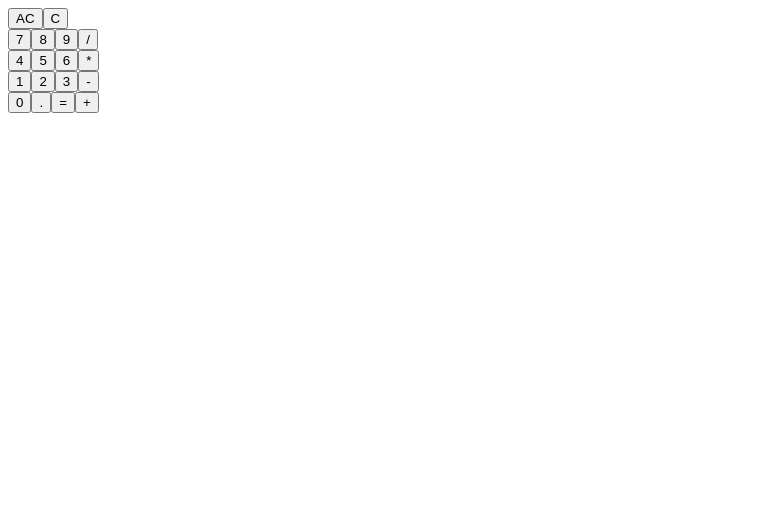
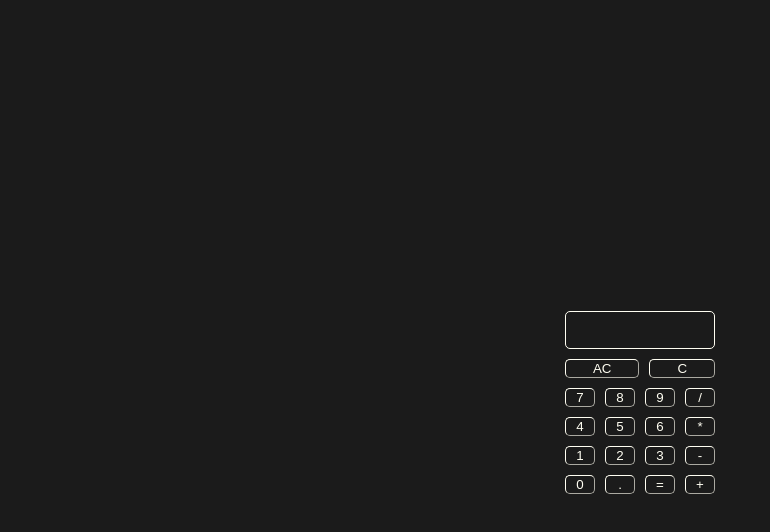
Before and after one commit to spoolD/odin-calculator, a plain HTML site: page index.html in a window 1280 px wide. Shown: the whole page, without its empty margins (0-770 px from the left). Drawn offline with Linux system fonts and the light colour scheme.

Commit message:
Initial styling

```diff
--- a/index.html
+++ b/index.html
@@ -11,7 +11,7 @@
 <body>
     <div class="calculator">
         <div id="display"></div>
-        <div>
+        <div id="clear-row">
             <div>
                 <button id="all-clear">AC</button>
             </div>
--- a/styles.css
+++ b/styles.css
@@ -1,4 +1,46 @@
+html,body{
+    display: flex;
+    align-items: center;
+    justify-content: center;
+    margin: 0;
+    height: 100%;
+    background: rgb(27, 27, 27)
+}
 
 .calculator div{
     display: flex;
+    gap: 10px;
+    margin-top:5px;
 }
+
+.calculator div div{
+    flex: 1 0 auto;
+}
+
+#display{
+    border: 1px solid #FFFEF2;
+    height: 30px;
+    border-radius: 5px;
+    color: #FFFEF2;
+    text-align: right;
+    padding: 3px;
+    justify-content: flex-end;
+    align-items: center;
+
+}
+
+button {
+    border-color: #FFFEF2;
+    background-color: rgb(27, 27, 27);
+    color: #FFFEF2;
+    border-radius: 5px;
+    border-width: 1px;
+    width: 100%;
+
+}
+
+.number,
+.operator,
+#equals {
+    width: 30px;
+}
```
